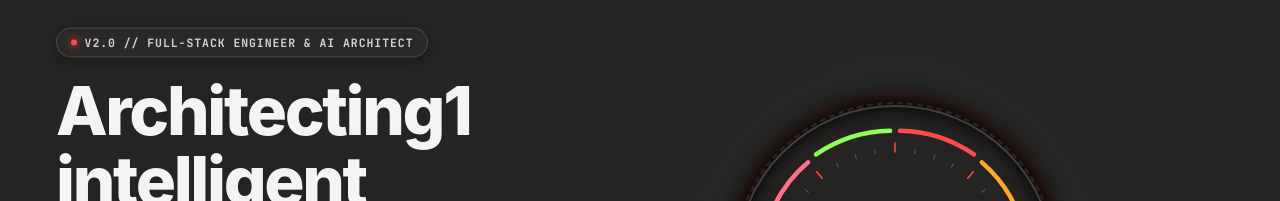
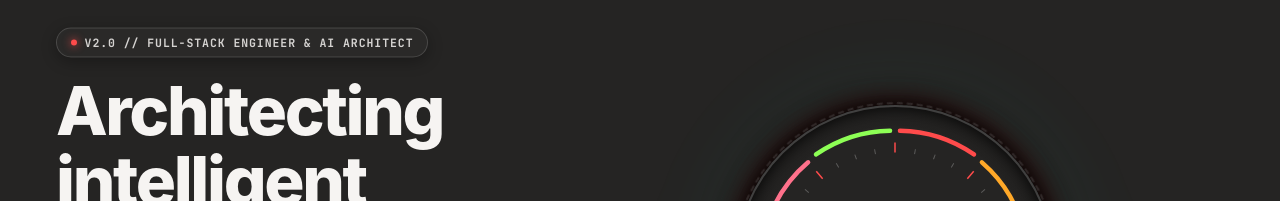
Before and after one commit to roco007/my-portfolio, a React (Vite) app: page / in a window 1280 px wide. Shown: the part 202-403 px from the top of the page. Built offline with nearby package versions, Linux system fonts and the light colour scheme.

Commit message:
anime.js theme

```diff
--- a/src/components/PinnedStoryContainer.tsx
+++ b/src/components/PinnedStoryContainer.tsx
@@ -154,7 +154,7 @@ export const PinnedStoryContainer: React.FC<PinnedStoryContainerProps> = ({
               </div>
 
               <h1 className={styles.headline}>
-                <span>Architecting1</span>
+                <span>Architecting</span>
                 <br />
                 <span>intelligent</span>
                 <span className={styles.headlineLineHighlight}>systems.</span>
```
